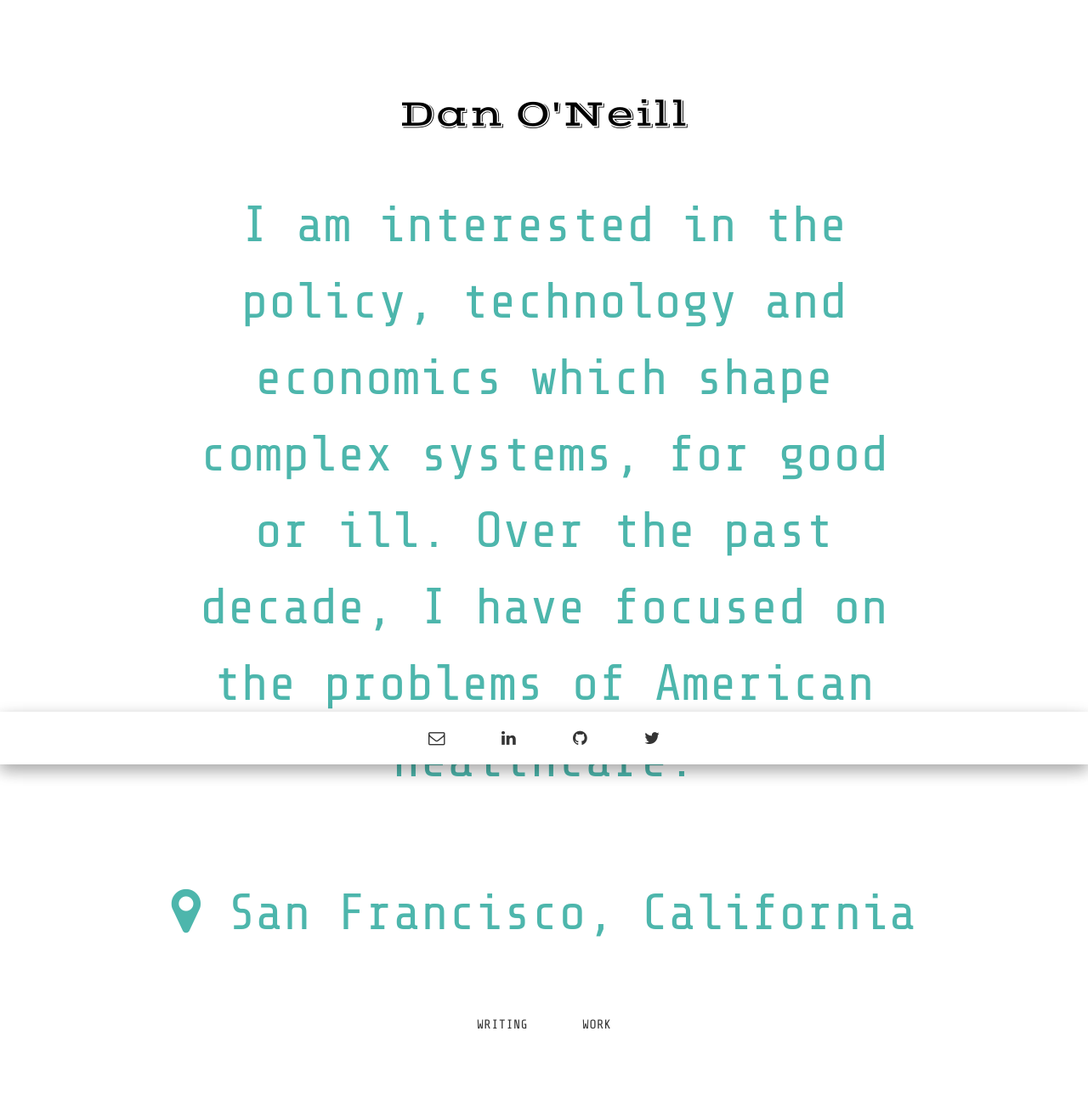
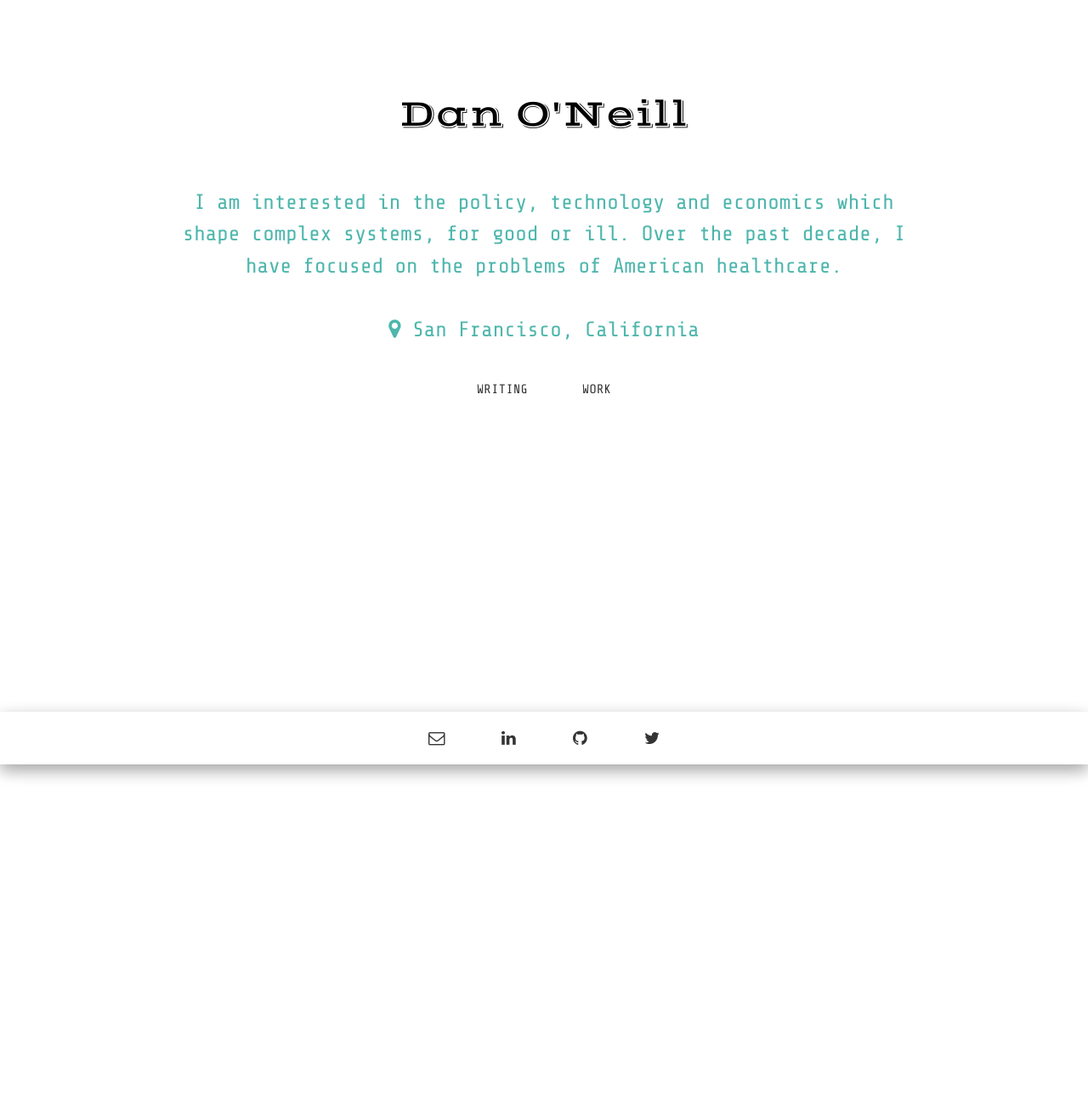
Before and after one commit to danielponeill/danielponeill.github.io, a Jekyll site: the page built from index.html, in a window 1280 px wide. Shown: the whole page at 85% size. Built offline with Jekyll 4.4.1, drawn with Linux system fonts in a browser that asks for light colours; some web fonts are replaced.

Commit message:
Update main.css

```diff
--- a/styles/main.css
+++ b/styles/main.css
@@ -160,7 +160,7 @@ a{
 }
 .my-description{
     font-family: 'Share Tech Mono', monospace;
-    font-size: 60px;
+    font-size: 25px;
     color: #4db6ac;
     margin-top: 50px;
 }
```
